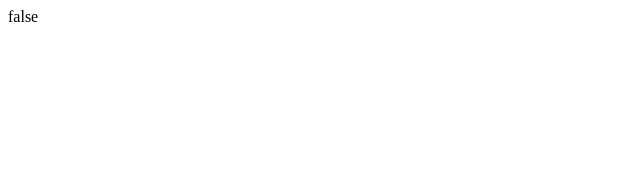
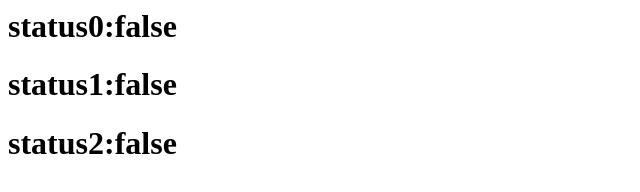
Before and after one commit to iasfnlgiqlasdfkja/iasfnlgiqlasdfkja.github.io, a plain HTML site: page index.html in a window 1280 px wide. Shown: the whole page, without its empty margins (0-640 px from the left). Drawn offline with Linux system fonts and the light colour scheme.

Commit message:
Update index.html

```diff
--- a/index.html
+++ b/index.html
@@ -1,3 +1,10 @@
 <html>
-    false
+    <head>
+        <title>status</title>
+    </head>
+    <body>
+        <h1>status0:false</h1>
+        <h1>status1:false</h1>
+        <h1>status2:false</h1>
+    </body>
 </html>
```
